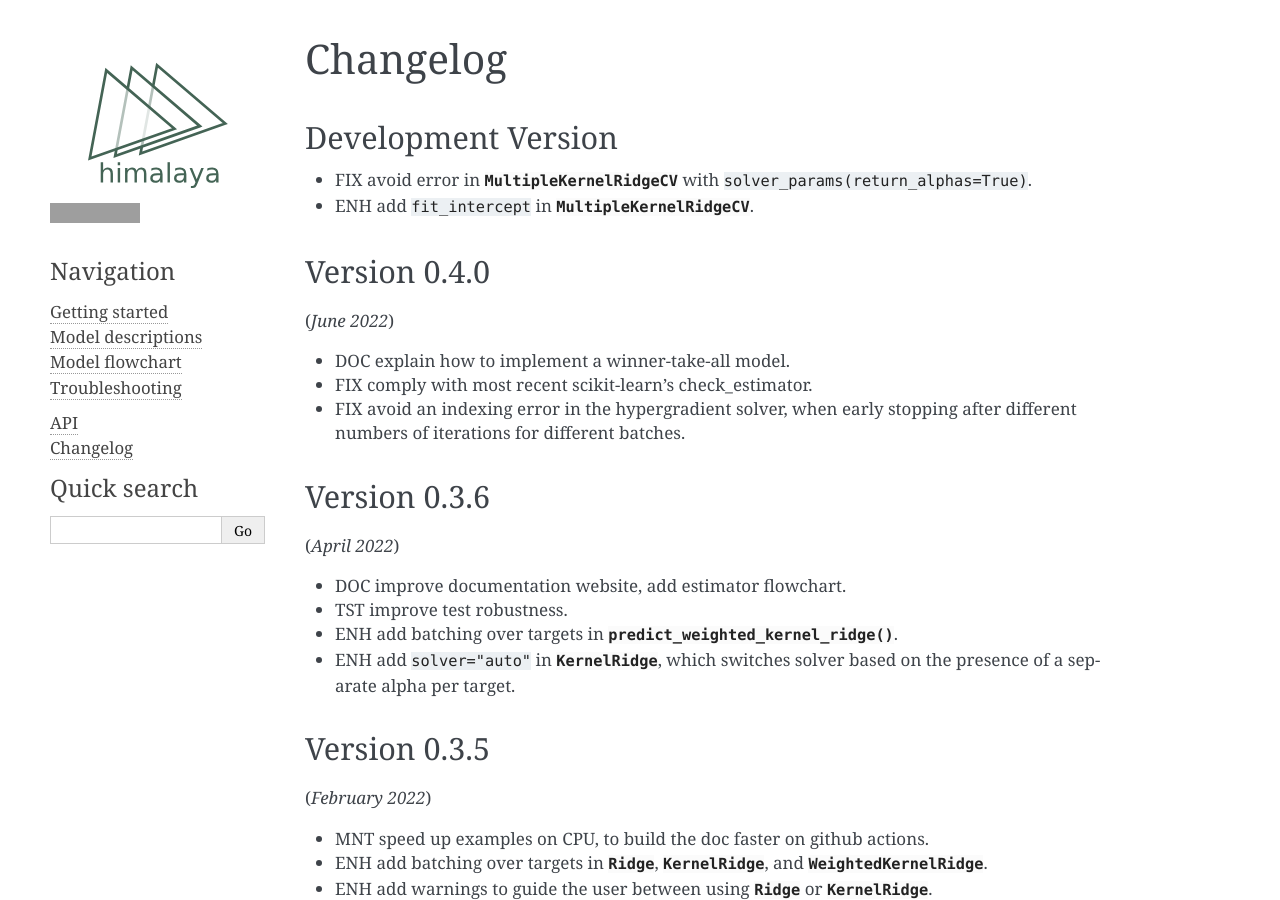
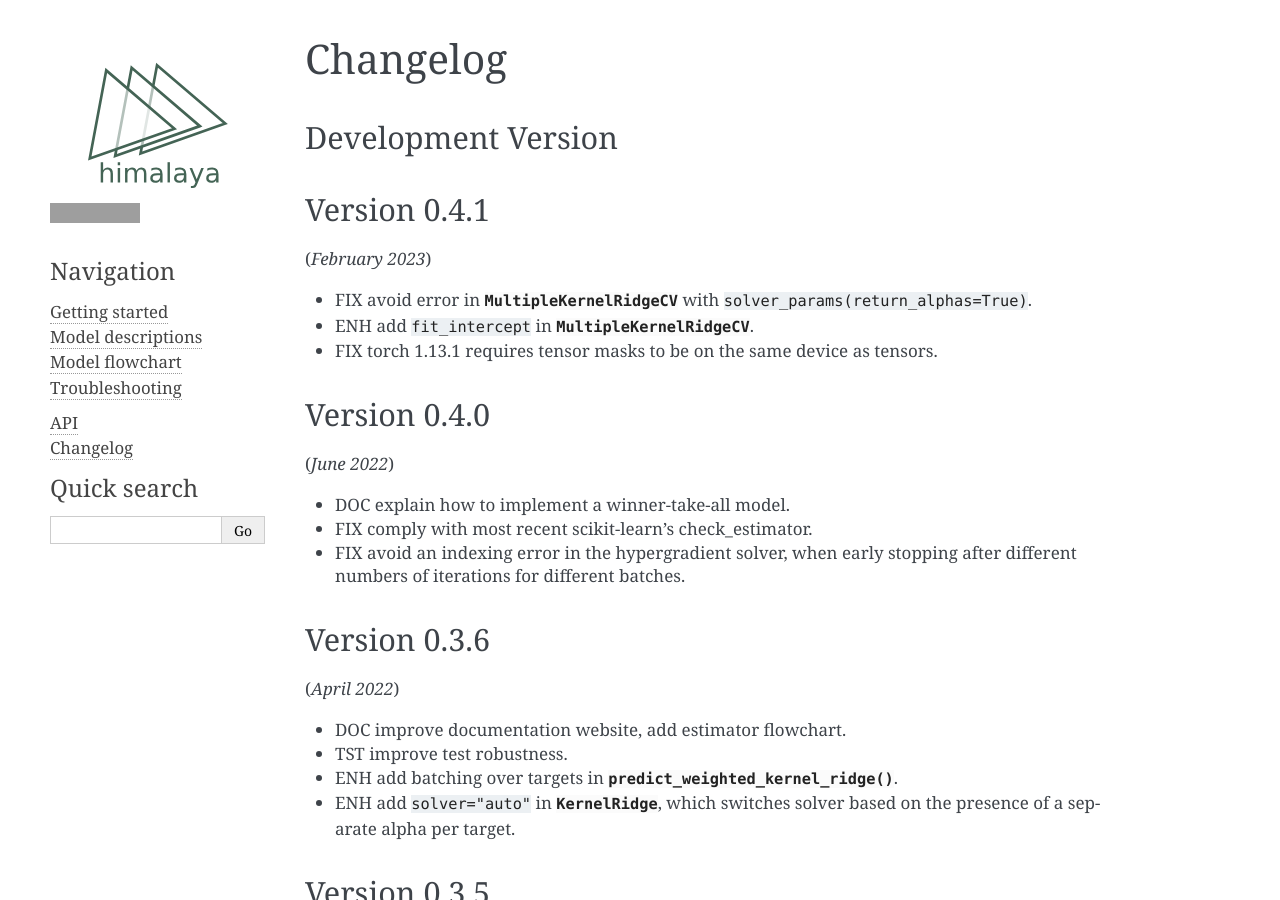
Before and after one commit to gallantlab/himalaya, a Sphinx documentation site: the page built from doc/changelog.rst, in a window 1280 px wide and 900 px high. Built offline with Sphinx 7.4.7, drawn with Linux system fonts in a browser that asks for light colours; pages that are not in the unit, such as notebooks, are missing from menus; grey boxes are pictures that could not be loaded.

Commit message:
MNT version 0.4.1

```diff
--- a/doc/changelog.rst
+++ b/doc/changelog.rst
@@ -4,10 +4,15 @@ Changelog
 Development Version
 -------------------
 
+Version 0.4.1
+-------------
+(*February 2023*)
+
 - FIX avoid error in :class:`~himalaya.kernel_ridge.MultipleKernelRidgeCV`
   with ``solver_params(return_alphas=True)``.
 - ENH add ``fit_intercept`` in
   :class:`~himalaya.kernel_ridge.MultipleKernelRidgeCV`.
+- FIX torch 1.13.1 requires tensor masks to be on the same device as tensors.
 
 Version 0.4.0
 -------------
@@ -17,7 +22,6 @@ Version 0.4.0
 - FIX comply with most recent scikit-learn's check_estimator.
 - FIX avoid an indexing error in the hypergradient solver, when early stopping
   after different numbers of iterations for different batches.
-
 
 Version 0.3.6
 -------------
--- a/himalaya/__init__.py
+++ b/himalaya/__init__.py
@@ -7,7 +7,7 @@ from . import scoring
 from . import utils
 from . import viz
 
-__version__ = '0.4.0'
+__version__ = '0.4.1'
 
 __all__ = [
     backend,
```
